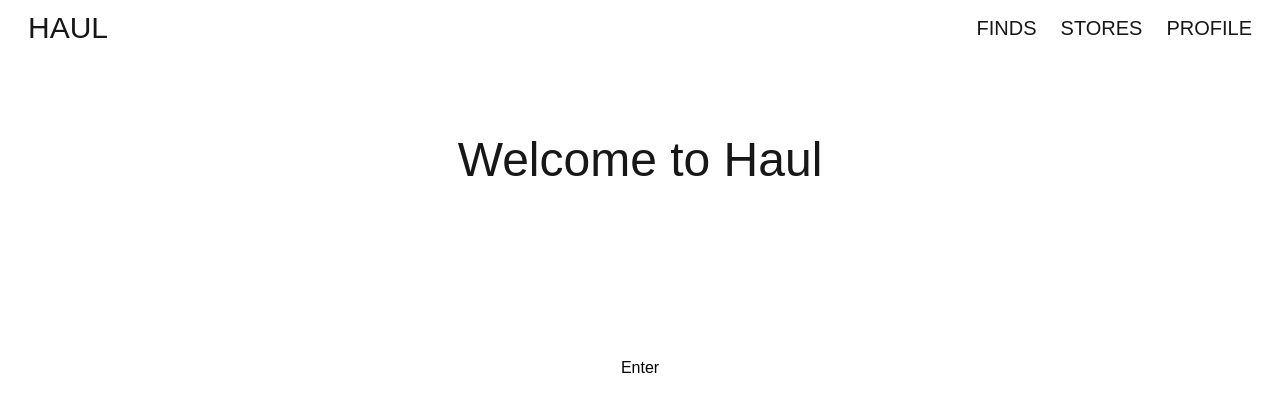
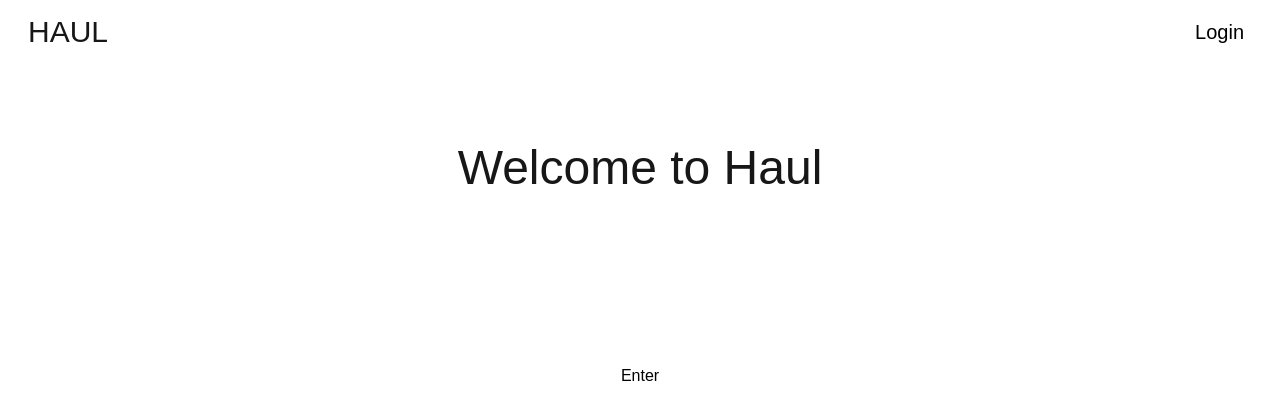
Before and after one commit to samsolano/haul, a Next.js app in the folder packages/frontend/: page / in a window 1280 px wide. Shown: the top 420 px of the page. Built offline with nearby package versions, Linux system fonts and the light colour scheme.

Commit message:
Moved login to navbar

```diff
--- a/packages/frontend/src/components/navbar.tsx
+++ b/packages/frontend/src/components/navbar.tsx
@@ -2,19 +2,38 @@
 
 import Link from "next/link";
 import { usePathname } from 'next/navigation';
+import { useEffect, useState } from 'react';
 
+export default function Navbar() {
+    const pathname = usePathname();
+    const [username, setUsername] = useState<string | null>(null);
 
-export default function Navbar(){
-    const pathname = usePathname();
-    return(
+    useEffect(() => {
+        // Get user info from localStorage
+        const userStr = localStorage.getItem('user');
+        if (userStr) {
+            const user = JSON.parse(userStr);
+            setUsername(user.username);
+        }
+    }, []);
 
+    const handleLogout = () => {
+        localStorage.removeItem('authToken');
+        localStorage.removeItem('user');
+        setUsername(null);
+        window.location.href = '/login';
+    };
+
+    return (
         <div className="flex items-center p-2.5 ml-4.5">
             <Link href="/">
                 <button className="text-3xl">
                     HAUL
                 </button>
             </Link>
-        <div className="text-xl ml-auto mr-4.5 flex gap-6">
+            <div className="text-xl ml-auto mr-4.5 flex gap-6 items-center">
+                {username ? (
+                    <>
                         <Link href="/finds">
                             <button className={pathname === '/finds' ? 'font-bold' : 'font-normal'}>
                                 FINDS
@@ -30,6 +49,21 @@ export default function Navbar(){
                                 PROFILE
                             </button>
                         </Link>
+                        <span className="text-sm">Welcome, {username}</span>
+                        <button
+                            onClick={handleLogout}
+                            className="text-sm bg-gray-200 px-3 py-1 rounded hover:bg-gray-300"
+                        >
+                            Logout
+                        </button>
+                    </>
+                ) : (
+                    <Link href="/login">
+                        <button className="bg-white text-black p-2 rounded-lg">
+                            Login
+                        </button>
+                    </Link>
+                )}
             </div>
         </div>
     );
```
Lines whose indentation alone changed are shown as unchanged.
